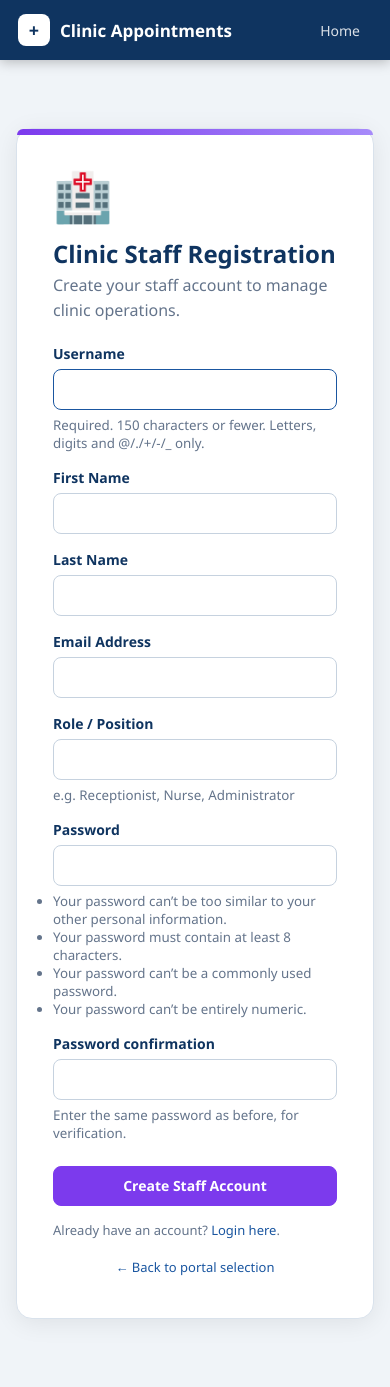
After one commit to mutebisteven35-hub/ClinicAppointmentSystem, a Django app: page /register/staff/ in a window 390 px wide. The commit adds this page. Run offline with Django 5.2, Linux system fonts and the light colour scheme.

Commit message:
feat: self-registration for doctors and staff
- Doctors can register: creates User + Doctor record + DoctorProfile automatically
- Staff can register: creates User with is_staff=True
- New pages: register_doctor.html, register_staff.html
- Homepage portal cards now show Register links for all 3 portals
- Login pages for doctor/staff now include Register links
- Doctor registration captures: name, specialization, phone, email, password
- Staff registration captures: name, role/position, email, password

```diff
--- a/appointments/forms.py
+++ b/appointments/forms.py
@@ -116,3 +116,55 @@ class FeedbackForm(forms.ModelForm):
         widgets = {
             'message': forms.Textarea(attrs={'rows': 5}),
         }
+
+
+class DoctorRegistrationForm(UserCreationForm):
+    first_name = forms.CharField(max_length=80, label='First Name')
+    last_name = forms.CharField(max_length=80, label='Last Name')
+    email = forms.EmailField(label='Email Address')
+    specialization = forms.CharField(max_length=120, label='Specialization')
+    phone = forms.CharField(max_length=30, label='Phone Number', required=False)
+
+    class Meta:
+        model = User
+        fields = ['username', 'first_name', 'last_name', 'email', 'specialization', 'phone', 'password1', 'password2']
+
+    def save(self, commit=True):
+        user = super().save(commit=False)
+        user.first_name = self.cleaned_data['first_name']
+        user.last_name = self.cleaned_data['last_name']
+        user.email = self.cleaned_data['email']
+        if commit:
+            user.save()
+            from .models import Doctor, DoctorProfile
+            doctor = Doctor.objects.create(
+                name=f"{self.cleaned_data['first_name']} {self.cleaned_data['last_name']}",
+                specialization=self.cleaned_data['specialization'],
+                phone=self.cleaned_data.get('phone', ''),
+                email=self.cleaned_data['email'],
+                is_active=True,
+            )
+            DoctorProfile.objects.create(user=user, doctor=doctor)
+        return user
+
+
+class StaffRegistrationForm(UserCreationForm):
+    first_name = forms.CharField(max_length=80, label='First Name')
+    last_name = forms.CharField(max_length=80, label='Last Name')
+    email = forms.EmailField(label='Email Address')
+    staff_role = forms.CharField(max_length=100, label='Role / Position', required=False,
+                                  help_text='e.g. Receptionist, Nurse, Administrator')
+
+    class Meta:
+        model = User
+        fields = ['username', 'first_name', 'last_name', 'email', 'staff_role', 'password1', 'password2']
+
+    def save(self, commit=True):
+        user = super().save(commit=False)
+        user.first_name = self.cleaned_data['first_name']
+        user.last_name = self.cleaned_data['last_name']
+        user.email = self.cleaned_data['email']
+        user.is_staff = True
+        if commit:
+            user.save()
+        return user
--- a/appointments/urls.py
+++ b/appointments/urls.py
@@ -10,6 +10,8 @@ urlpatterns = [
     path('login/patient/', views.PatientLoginView.as_view(), name='login_patient'),
     path('login/doctor/', views.DoctorLoginView.as_view(), name='login_doctor'),
     path('login/staff/', views.StaffLoginView.as_view(), name='login_staff'),
+    path('register/doctor/', views.register_doctor, name='register_doctor'),
+    path('register/staff/', views.register_staff, name='register_staff'),
     path('logout/', auth_views.LogoutView.as_view(), name='logout'),
 
     # Password reset
--- a/appointments/views.py
+++ b/appointments/views.py
@@ -9,6 +9,8 @@ from django.urls import reverse, reverse_lazy
 from django.utils import timezone
 
 from .forms import (
+    DoctorRegistrationForm,
+    StaffRegistrationForm,
     AppointmentForm,
     AppointmentStatusForm,
     DoctorForm,
@@ -414,3 +416,33 @@ class StaffLoginView(auth_views.LoginView):
             messages.error(self.request, 'This login is for clinic staff only. Please use the correct portal.')
             return reverse('login_staff')
         return reverse('staff_dashboard')
+
+
+def register_doctor(request):
+    if request.user.is_authenticated:
+        return redirect('home')
+    if request.method == 'POST':
+        form = DoctorRegistrationForm(request.POST)
+        if form.is_valid():
+            user = form.save()
+            login(request, user)
+            messages.success(request, f'Doctor account created. Welcome, Dr. {user.first_name}!')
+            return redirect('doctor_dashboard')
+    else:
+        form = DoctorRegistrationForm()
+    return render(request, 'registration/register_doctor.html', {'form': form})
+
+
+def register_staff(request):
+    if request.user.is_authenticated:
+        return redirect('home')
+    if request.method == 'POST':
+        form = StaffRegistrationForm(request.POST)
+        if form.is_valid():
+            user = form.save()
+            login(request, user)
+            messages.success(request, f'Staff account created. Welcome, {user.first_name}!')
+            return redirect('staff_dashboard')
+    else:
+        form = StaffRegistrationForm()
+    return render(request, 'registration/register_staff.html', {'form': form})
--- a/templates/appointments/home.html
+++ b/templates/appointments/home.html
@@ -59,8 +59,9 @@
                 <li>Track today's schedule</li>
                 <li>Mark appointments complete</li>
             </ul>
-            <div class="portal-card-btn" style="margin-top:auto">
+            <div class="portal-card-btn" style="display:flex;flex-direction:column;gap:10px;margin-top:auto">
                 <a class="button full btn-doctor" href="{% url 'login_doctor' %}">Login as Doctor</a>
+                <a class="button full" href="{% url 'register_doctor' %}">New doctor? Register</a>
             </div>
         </div>
 
@@ -75,8 +76,9 @@
                 <li>Maintain medical records</li>
                 <li>Review patient feedback</li>
             </ul>
-            <div class="portal-card-btn" style="margin-top:auto">
+            <div class="portal-card-btn" style="display:flex;flex-direction:column;gap:10px;margin-top:auto">
                 <a class="button full btn-staff" href="{% url 'login_staff' %}">Login as Staff</a>
+                <a class="button full" href="{% url 'register_staff' %}">New staff? Register</a>
             </div>
         </div>
 
--- a/templates/registration/login_doctor.html
+++ b/templates/registration/login_doctor.html
@@ -13,6 +13,7 @@
             <button class="button primary" type="submit" style="background:#059669;border-color:#059669">Login</button>
         </form>
         <p class="muted" style="margin-top:14px;font-size:13px"><a href="{% url 'password_reset' %}">Forgot your password?</a></p>
+        <p class="muted" style="font-size:13px">No account yet? <a href="{% url 'register_doctor' %}">Register here</a>.</p>
         <p class="portal-back"><a href="{% url 'home' %}">← Back to portal selection</a></p>
     </div>
 </div>
--- a/templates/registration/login_staff.html
+++ b/templates/registration/login_staff.html
@@ -13,6 +13,7 @@
             <button class="button primary" type="submit" style="background:#7c3aed;border-color:#7c3aed">Login</button>
         </form>
         <p class="muted" style="margin-top:14px;font-size:13px"><a href="{% url 'password_reset' %}">Forgot your password?</a></p>
+        <p class="muted" style="font-size:13px">No account yet? <a href="{% url 'register_staff' %}">Register here</a>.</p>
         <p class="portal-back"><a href="{% url 'home' %}">← Back to portal selection</a></p>
     </div>
 </div>
--- /dev/null
+++ b/templates/registration/register_staff.html
@@ -0,0 +1,26 @@
+{% extends 'appointments/base.html' %}
+{% block title %}Staff Registration{% endblock %}
+{% block content %}
+<div class="portal-login-wrap">
+    <div class="portal-login-card" style="max-width:500px">
+        <div class="portal-top-bar staff"></div>
+        <div style="font-size:48px;margin-bottom:12px">🏥</div>
+        <h1>Clinic Staff Registration</h1>
+        <p class="muted" style="margin-bottom:20px">Create your staff account to manage clinic operations.</p>
+        <form method="post" class="form-grid">
+            {% csrf_token %}
+            {% for field in form %}
+            <div class="field">
+                <label for="{{ field.id_for_label }}">{{ field.label }}</label>
+                {{ field }}
+                {% if field.help_text %}<small class="muted">{{ field.help_text }}</small>{% endif %}
+                {% if field.errors %}<span class="error">{{ field.errors|join:", " }}</span>{% endif %}
+            </div>
+            {% endfor %}
+            <button class="button full" type="submit" style="background:#7c3aed;color:#fff;border-color:#7c3aed;margin-top:8px">Create Staff Account</button>
+        </form>
+        <p class="muted" style="margin-top:14px;font-size:13px">Already have an account? <a href="{% url 'login_staff' %}">Login here</a>.</p>
+        <p class="portal-back"><a href="{% url 'home' %}">← Back to portal selection</a></p>
+    </div>
+</div>
+{% endblock %}
```
Also changed, not shown: templates/registration/register_doctor.html (added, +26 -0 lines).
